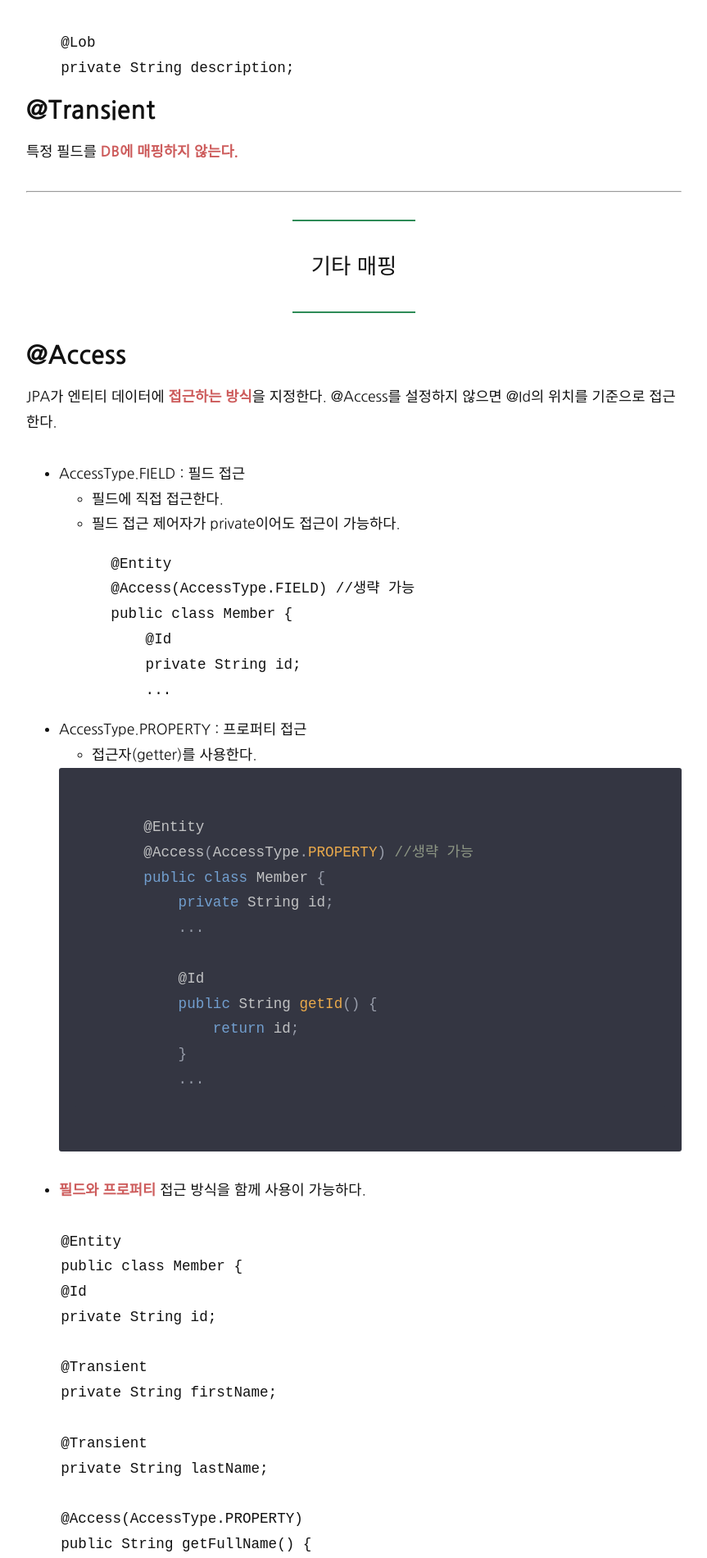
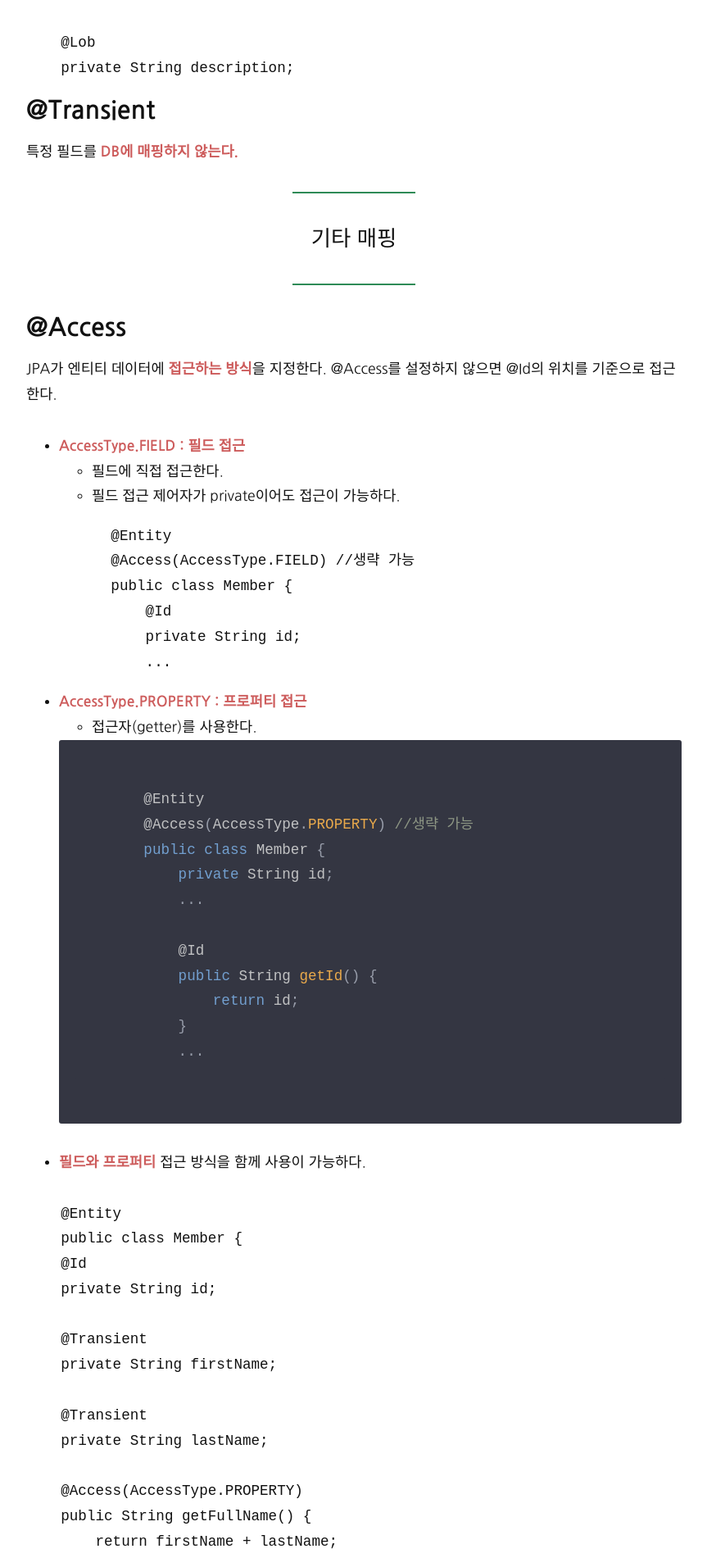
Before and after one commit to hyojaekim/hyojaekim.github.io, a Jekyll site: the page built from _posts/2019-08-14-jpa-annotation.md, in a window 1280 px wide. Shown: the part 2270-4171 px from the top of the page at 82% size, without its empty margins (208-1071 px from the left). Built offline with Jekyll 4.4.1, drawn with Linux system fonts in a browser that asks for light colours; nearby versions of some CDN libraries.

````diff
--- a/_posts/2019-08-14-jpa-annotation.md
+++ b/_posts/2019-08-14-jpa-annotation.md
@@ -70,8 +70,6 @@ DB에는 기본적으로 VARCHAR 타입을 사용한다.
 
 특정 필드를 **DB에 매핑하지 않는다.**
 
----
-
 <blockquote>기타 매핑</blockquote>
 
 ### @Access
@@ -79,7 +77,7 @@ DB에는 기본적으로 VARCHAR 타입을 사용한다.
 JPA가 엔티티 데이터에 **접근하는 방식**을 지정한다.
 @Access를 설정하지 않으면 @Id의 위치를 기준으로 접근한다.
 
-* AccessType.FIELD : 필드 접근
+* **AccessType.FIELD : 필드 접근**
     - 필드에 직접 접근한다.
     - 필드 접근 제어자가 private이어도 접근이 가능하다.
 
@@ -92,7 +90,7 @@ JPA가 엔티티 데이터에 **접근하는 방식**을 지정한다.
             ...
     ```
 
-* AccessType.PROPERTY : 프로퍼티 접근
+* **AccessType.PROPERTY : 프로퍼티 접근**
     - 접근자(getter)를 사용한다.
 
     ```java
````
